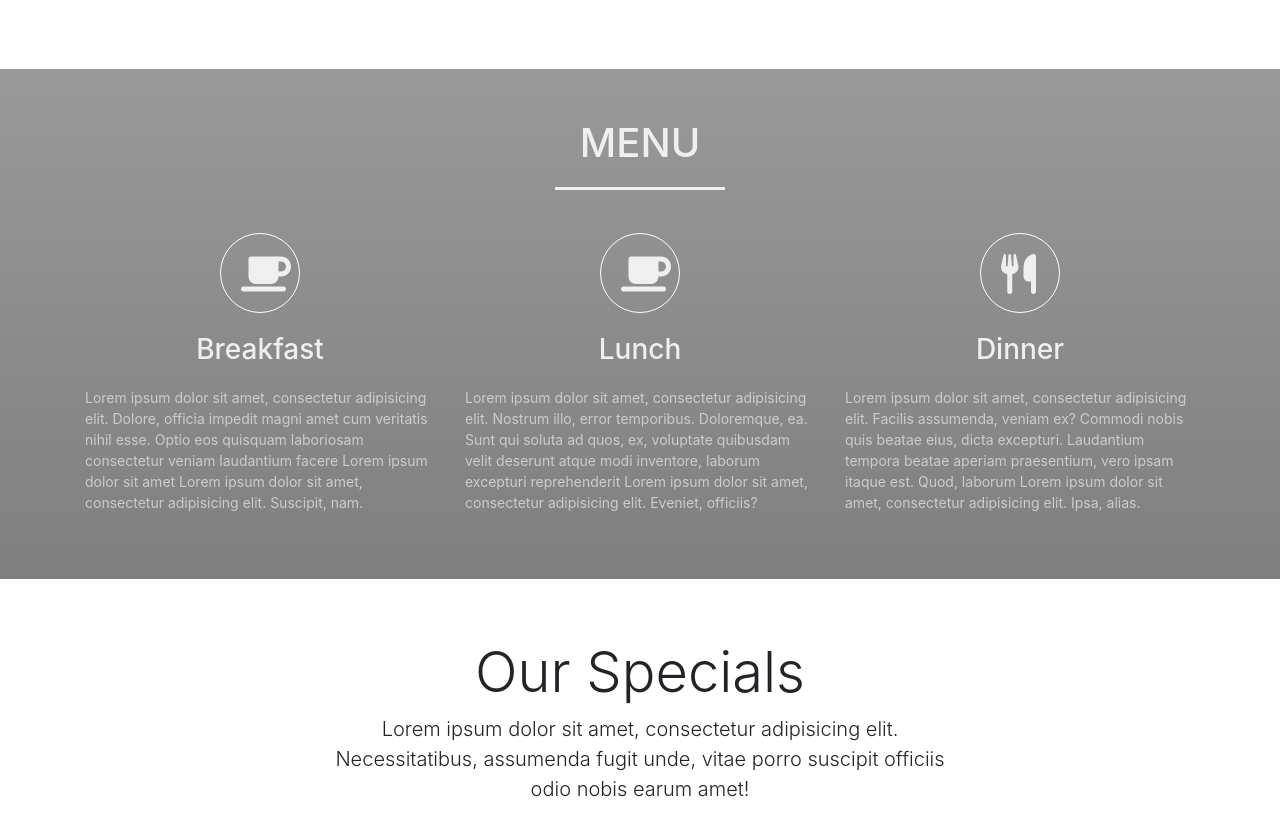
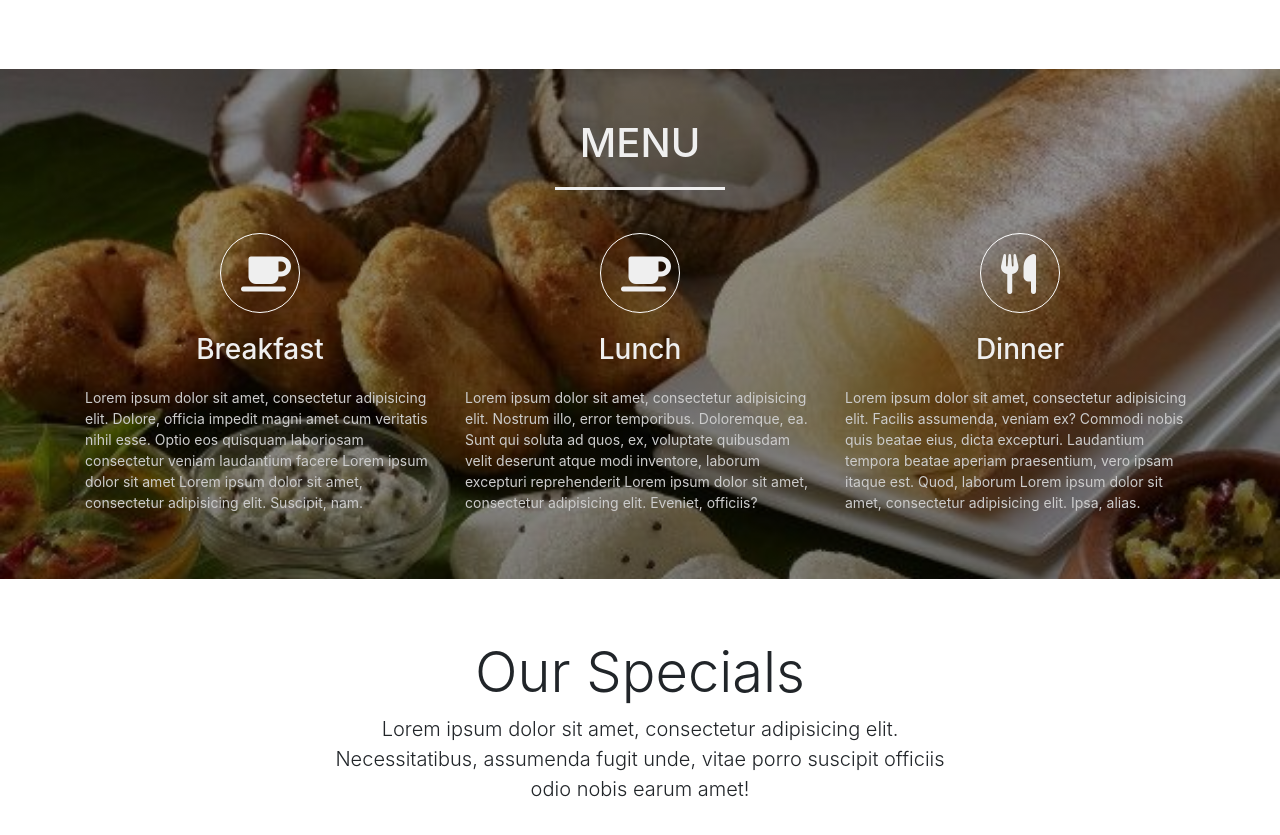
Before and after one commit to SamkitSanghvi/Aroma_Restraunt, a plain HTML site: page index.html in a window 1280 px wide. Shown: the part 979-1814 px from the top of the page. Drawn offline with nearby package versions, Linux system fonts and the light colour scheme; some packages are replaced by stand-ins of ours; a script that the page names is missing.

Commit message:
Update Style.css

```diff
--- a/Style.css
+++ b/Style.css
@@ -113,7 +113,7 @@
 
 #services{
     /* background-image: -webkit-linear-gradient(rgba(0,0,0,0.5), rgba(0,0,0,0.8)),url('./images/Dosa.jpg'); */
-    background: linear-gradient(rgba(0,0,0,0.4),rgba(0,0,0,0.5)) , url('./Image_of_Restraunt/Dosa.jpg');
+    background: linear-gradient(rgba(0,0,0,0.4),rgba(0,0,0,0.5)) , url('./images/Dosa.jpg');
 
     /* background:linear-gradient(rgba(0,0,0,0.5),rgba(0,0,0,0.2)); */
     background-size: cover;
```
